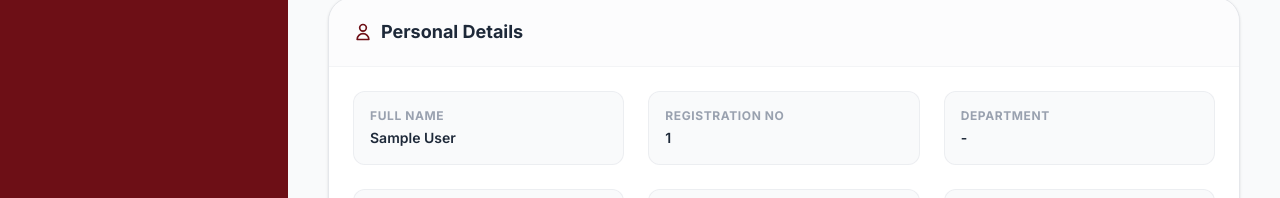
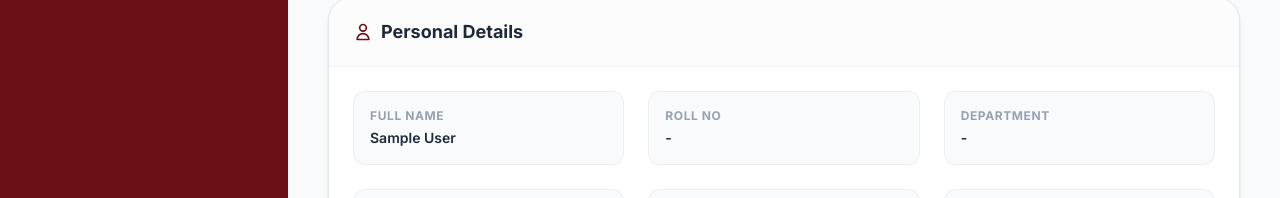
Before and after one commit to ayush1229/hostel-frontend, a React (Vite) app: page / in a window 1280 px wide. Shown: the part 300-498 px from the top of the page. Built offline with nearby package versions, Linux system fonts and the light colour scheme; no server answers; sample sign-in values are in the browser's storage.

Commit message:
fix: change Registration No to Roll No and map to user.roll_no

```diff
--- a/src/students/Dashboard.jsx
+++ b/src/students/Dashboard.jsx
@@ -94,7 +94,7 @@ export default function Dashboard() {
             </div>
             <div className="p-6 grid grid-cols-1 sm:grid-cols-2 lg:grid-cols-3 gap-6">
               <Detail label="Full Name" value={user.name} />
-              <Detail label="Registration No" value={user.registration_number || user.id} />
+              <Detail label="Roll No" value={user.roll_no} />
               <Detail label="Department" value={user.department} />
               <Detail label="Degree & Year" value={`${user.degree_type || "N/A"} - Year ${user.academic_year || user.current_year || "N/A"}`} />
               <Detail label="Contact Number" value={user.phone} />
```
